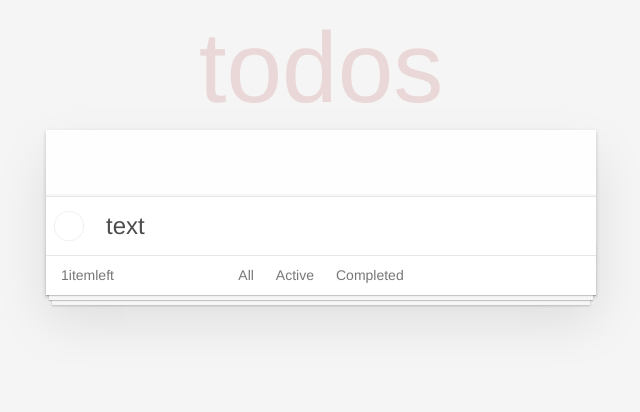
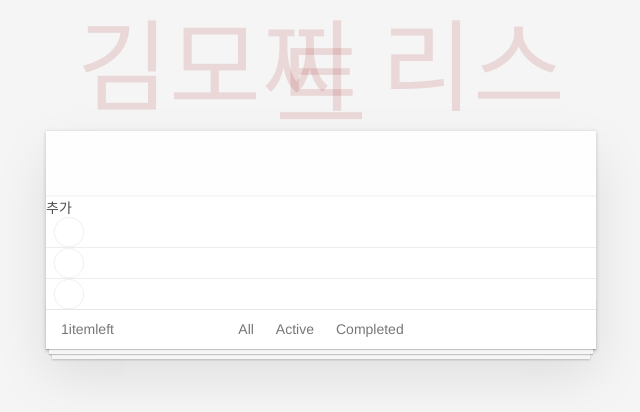
Before and after one commit to ireneworks/react-todo-mvc, a React (Create React App) app: page / in a window 1280 px wide. Shown: the top 412 px of the page, without its empty margins (319-959 px from the left). Built offline with nearby package versions, Linux system fonts and the light colour scheme.

Commit message:
seperated input component, todo List view component

```diff
--- a/src/App.js
+++ b/src/App.js
@@ -1,27 +1,16 @@
 import React, {Component} from 'react';
 import './App.css';
+import TodoHeader from "./components/TodoHeader";
+import Todos from "./components/Todos";
 
 class App extends Component {
   render() {
     return (
       <div className="todo-app">
-        <header>
-          <h1 className="todo-app__header">todos</h1>
-          <input type="text"
-                 className="todo-app__new-todo"/>
-          <button/>
-        </header>
+        {/*<TodoHeader />*/}
         <div className="todo-app__main">
           <ul className="todo-list">
-            <li className="todo-item">
-              <button className="toggle"/>
-              <div className="todo-item__view">
-                <div className="todo-item__view__text">text</div>
-                <button className="todo-item__destroy"/>
-              </div>
-              <input type="text"
-                     className="todo-item__edit"/>
-            </li>
+            <Todos />
           </ul>
         </div>
         <footer className="footer">
--- /dev/null
+++ b/src/components/TodoHeader.jsx
@@ -0,0 +1,32 @@
+import React from 'react';
+
+export default function TodoHeader ({onChange, onKeypress, todo, onClick}) {
+
+    // const [value, setValue] = useState([]);
+    //
+    // const onChange = (e) => {
+    //     setValue(e.target.value);
+    // }
+    //
+    // const onClick = () => {
+    //     console.log(value);
+    // }
+    //
+    // const onKeypress = (e) => {
+    //     if(e.charCode === 13) {
+    //         onClick();
+    //     }
+    // }
+
+    return(
+        <header>
+            <h1 className="todo-app__header">김모찌 리스트</h1>
+            <input type="text"
+                   onChange={onChange}
+                   onKeyPress={onKeypress}
+                   value={todo}
+                   className="todo-app__new-todo"/>
+            <button onClick={onClick}>추가</button>
+        </header>
+        );
+}
--- /dev/null
+++ b/src/components/TodoList.jsx
@@ -0,0 +1,27 @@
+import React from 'react';
+
+function TodoView ({todo}) {
+    return (
+        <li className="todo-item">
+            <button className="toggle"/>
+            <div className="todo-item__view">
+                <div className="todo-item__view__text">{todo.value}</div>
+                <button className="todo-item__destroy"/>
+            </div>
+            <input type="text"
+                   className="todo-item__edit"/>
+        </li>
+    );
+}
+
+function TodoList({todoContent}) {
+    return (
+        <div>
+            {todoContent.map(todo => (
+                <TodoView todo={todo} key={todo.id} />
+            ))}
+        </div>
+    );
+}
+
+export default TodoList;
--- /dev/null
+++ b/src/components/Todos.jsx
@@ -0,0 +1,58 @@
+import React, { useState } from 'react';
+import TodoHeader from "./TodoHeader";
+import TodoList from "./TodoList";
+
+function Todos () {
+
+    const [value, setValue] = useState({
+        todoValue: ''
+    });
+
+    const {todoValue} = value;
+
+    const onChange = (e) => {
+        setValue(e.target.value);
+    }
+
+    const onKeypress = (e) => {
+        if(e.charCode === 13) {
+            onCreate();
+        }
+    }
+
+    const todoContent = [
+        {
+            id: 1,
+            todoValue: "모찌랑 놀러가기"
+        }, {
+            id: 2,
+            todoValue: "일본가고 싶당"
+        }, {
+            id: 3,
+            todoValue: "이게 모야아아 -ㅅ-"
+        }
+    ];
+
+    // const nextId = useRef(4);
+
+    const onCreate = () => {
+        console.log(value);
+        // nextId.current += 1;
+
+    }
+
+    return (
+        <div>
+            <TodoHeader
+                onChange={onChange}
+                onKeypress={onKeypress}
+                todo={todoValue}
+                onClick={onCreate}
+            />
+            <TodoList todoContent={todoContent} />
+        </div>
+    );
+}
+
+
+export default Todos;
```
Also changed, not shown: 1 other file (tests, documents, lock files or other folders).
